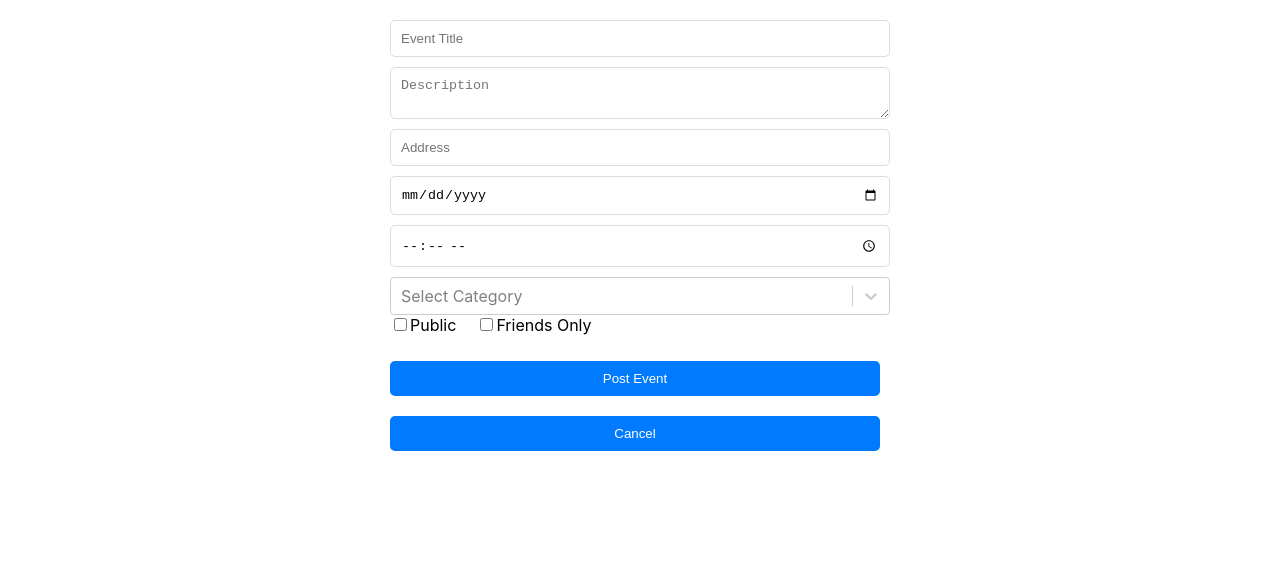
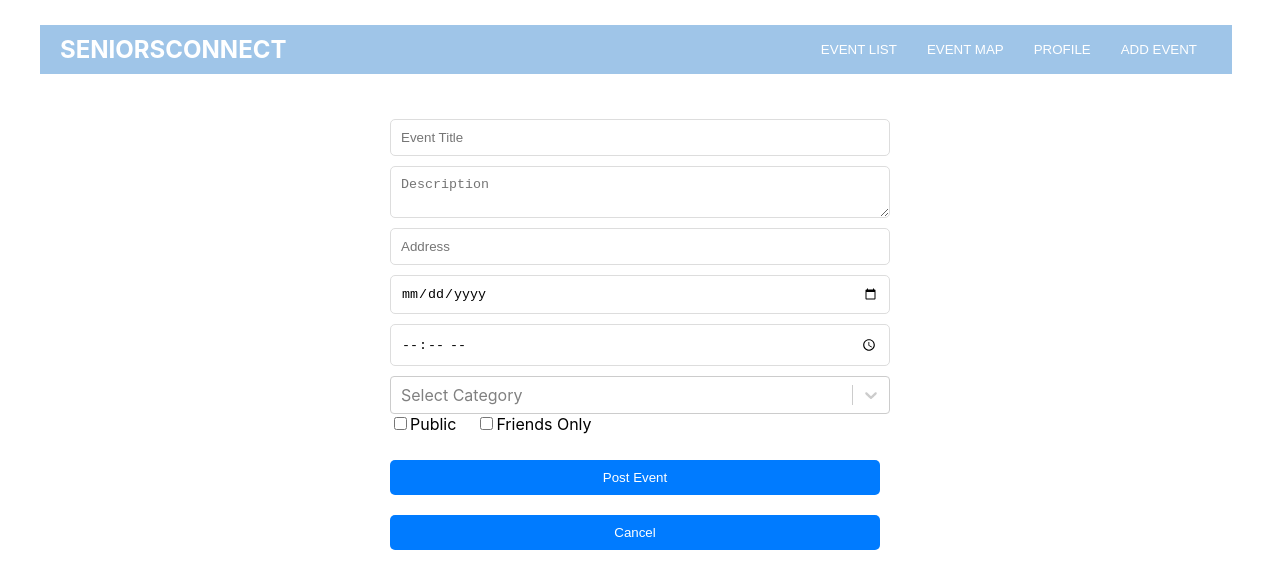
Before and after one commit to seniorsconnect/seniorsconnect.github.io, a React (Create React App) app: page /addEvent in a window 1280 px wide. Shown: the top 588 px of the page. Built offline with nearby package versions, Linux system fonts and the light colour scheme.

Commit message:
all nav bar pages workin

```diff
--- a/src/AddEvent.js
+++ b/src/AddEvent.js
@@ -67,6 +67,9 @@ const NavBar = styled.nav`
   justify-content: space-between;
   padding: 10px 20px;
   margin-bottom: 25px;
+  margin-left: 40px;
+  width: 90%;
+  margin-top: 25px;
 `;
 
 const NavTitle = styled.div`
@@ -122,6 +125,16 @@ const AddEventPage = ({ addEvent }) => {
   };
 
   return (
+    <div>
+      <NavBar>
+        <NavTitle>SENIORSCONNECT</NavTitle>
+        <div>
+          <NavButton onClick={() => navigate("/eventList")}>EVENT LIST</NavButton>
+          <NavButton onClick={() => navigate("/eventMap")}>EVENT MAP</NavButton>
+          <NavButton onClick={() => navigate("/profile")}>PROFILE</NavButton>
+          <NavButton onClick={() => navigate("/addEvent")}>ADD EVENT</NavButton>
+        </div>
+      </NavBar>
     <Form>
       <Input
         type="text"
@@ -164,6 +177,7 @@ const AddEventPage = ({ addEvent }) => {
       <br />
       <Button type="button" onClick={handleCancel}>Cancel</Button>
     </Form>
+    </div>
   );
 };
 
--- a/src/EventMap.js
+++ b/src/EventMap.js
@@ -26,6 +26,9 @@ const NavBar = styled.nav`
   justify-content: space-between;
   padding: 10px 20px;
   margin-bottom: 25px;
+  margin-left: 40px;
+  width: 90%;
+  margin-top: 25px;
 `;
 
 const NavTitle = styled.div`
@@ -114,7 +117,7 @@ const goToEventDetails = (event) => {
 };
 
   return (
-    <MapContainer center={center} zoom={13} style={{ height: '800px', width: '100%' }}>
+    <div>
       <NavBar>
         <NavTitle>SENIORSCONNECT</NavTitle>
         <div>
@@ -124,6 +127,7 @@ const goToEventDetails = (event) => {
           <NavButton onClick={() => navigate("/addEvent")}>ADD EVENT</NavButton>
         </div>
       </NavBar>
+      <MapContainer center={center} zoom={13} style={{ height: '800px', width: '100%'}}>
         <TileLayer
           url="https://{s}.tile.openstreetmap.org/{z}/{x}/{y}.png"
           attribution='&copy; <a href="https://www.openstreetmap.org/copyright">OpenStreetMap</a> contributors'
@@ -143,6 +147,7 @@ const goToEventDetails = (event) => {
           </Marker>
         ))}
       </MapContainer>
+    </div>
   );
 };
 
--- a/src/Profile.js
+++ b/src/Profile.js
@@ -55,6 +55,7 @@ const NavBar = styled.nav`
   justify-content: space-between;
   padding: 10px 20px;
   margin-bottom: 25px;
+  width: 95%;
 `;
 
 const NavTitle = styled.div`
```
Lines whose indentation alone changed are shown as unchanged.
